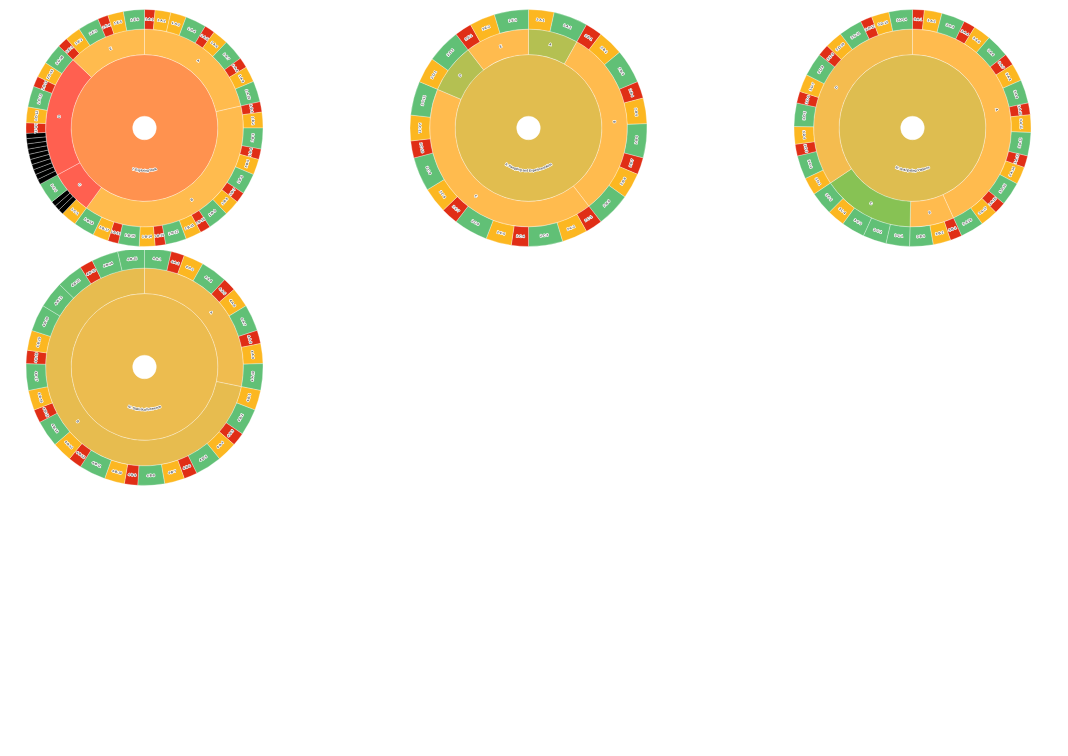
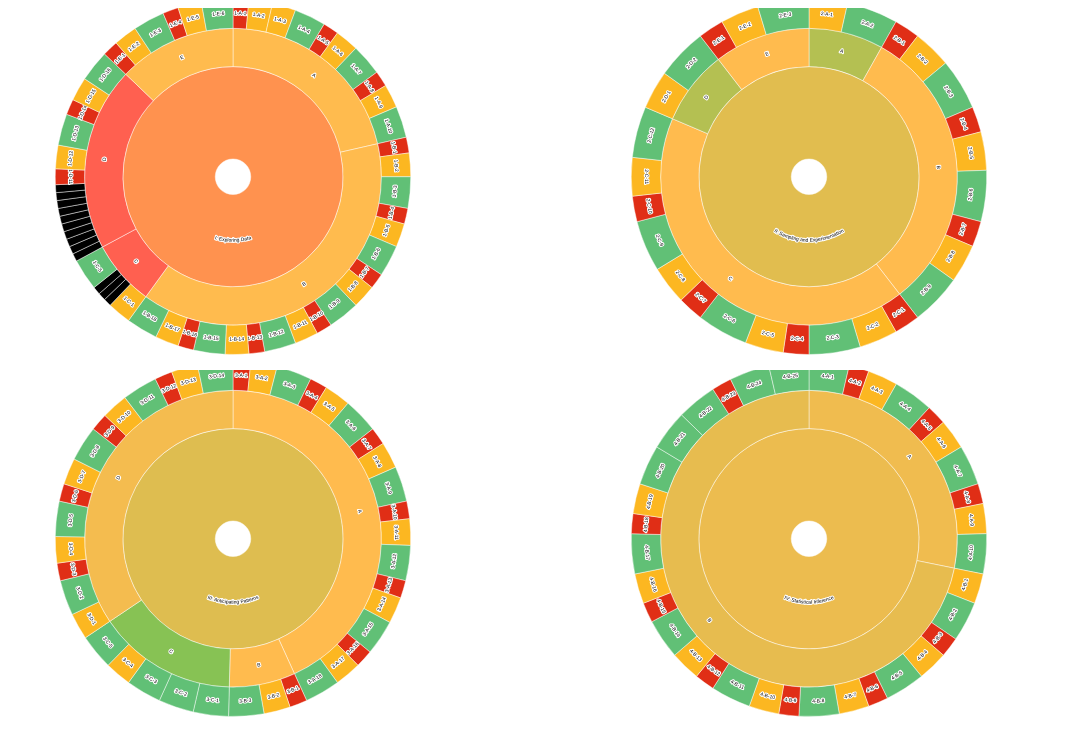
Before and after one commit to avazhr/avazhr.github.io, a plain HTML site: page zoomableSunburstv6.0.html in a window 1280 px wide. Shown: the whole page, without its empty margins (0-1068 px from the left). Drawn offline with nearby package versions, Linux system fonts and the light colour scheme.

Commit message:
moved positionnnnnnnnnnn

```diff
--- a/zoomableSunburstv6.0.html
+++ b/zoomableSunburstv6.0.html
@@ -130,9 +130,9 @@
 
 
         var innerSVG = d3.select('body').append('svg')
-                .attr('width','30vw')  //try to use 'vw', 'vh'
-                .attr('height','30vh')
-                .attr('viewBox', `-455 -400 ${width} ${height}`)
+                .attr('width','45vw')  //try to use 'vw', 'vh'
+                .attr('height','45vh')
+                .attr('viewBox', `-500 -375 ${width} ${height}`)
                 .on('click', () => focusOn1()); // Reset zoom on canvas click
             //using json
 
@@ -262,9 +262,9 @@
             return d.data.name.length * CHAR_SPACE < perimeter;
         };
             var innerSVG2 = d3.select('body').append('svg')
-                .attr('width', '30vw')
-                .attr('height', '30vh' )
-                .attr('viewBox', ` -455 -400 ${width} ${height}`)
+                .attr('width', '45vw')
+                .attr('height', '45vh' )
+                .attr('viewBox', ` -500 -375 ${width} ${height}`)
                 .on('click', () => focusOn2()); // Reset zoom on canvas click
 
             //using json
@@ -390,9 +390,9 @@
             return dOne.data.name.length * CHAR_SPACE < perimeter;
         };
         var innerSVG3 = d3.select('body').append('svg')
-                .attr('width', '30vw')
-                .attr('height', '30vh')
-                .attr('viewBox', ` -455 -400 ${width} ${height}`)
+                .attr('width', '45vw')
+                .attr('height', '45vh')
+                .attr('viewBox', ` -500 -375 ${width} ${height}`)
                 .on('click', () => focusOn3()); // Reset zoom on canvas click
 
             //using json
@@ -530,9 +530,9 @@ const textFits4 = dOne => {
             return dOne.data.name.length * CHAR_SPACE < perimeter;
         };
 var innerSVG4 = d3.select('body').append('svg')
-                .attr('width', '30vw')  //try to use 'vw', 'vh'
-                .attr('height', '30vh ')
-                .attr('viewBox', `-455 -390 ${width} ${height}`)
+                .attr('width', '45vw')  //try to use 'vw', 'vh'
+                .attr('height', '45vh ')
+                .attr('viewBox', `-500 -375 ${width} ${height}`)
                 .on('click', () => focusOn4()); // Reset zoom on canvas click
             //using json
         d3.json("Statistical.json", (error, root) => {
```
